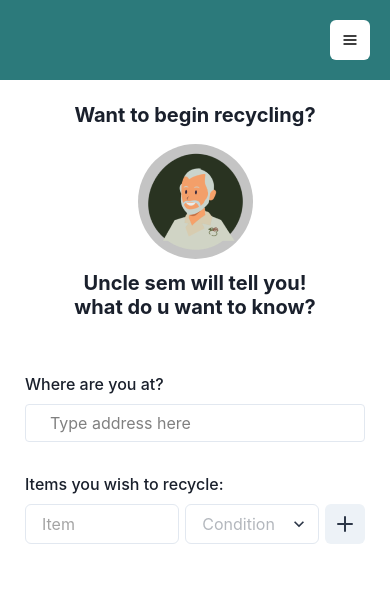
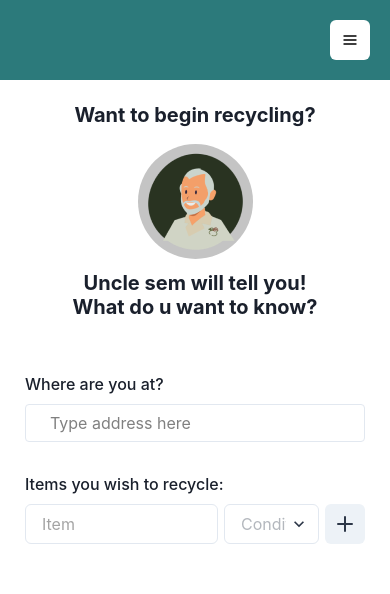
Before and after one commit to bettersg/recyclegowhere, a Next.js app in the folder client/: page / in a window 390 px wide. Shown: the top 594 px of the page. Built offline with nearby package versions, Linux system fonts and the light colour scheme.

Commit message:
Fix responsiveness of landing page

```diff
--- a/client/components/home/Banner.tsx
+++ b/client/components/home/Banner.tsx
@@ -1,4 +1,4 @@
-import { Flex, Heading, Image } from "@chakra-ui/react";
+import { Box, Flex, Heading, Image } from "@chakra-ui/react";
 import { ReactNode } from "react";
 import styled from "styled-components";
 
@@ -8,11 +8,14 @@ export const Banner = () => (
 		<Ellipse>
 			<Image src="/unclesemakau.png" alt="Uncle Semakau" />
 		</Ellipse>
-		<Text mt={17}>
-			Uncle sem will tell you!
-			<br />
-			what do u want to know?
-		</Text>
+		<Box
+			width={{
+				base: "250px",
+				md: "100%",
+			}}
+		>
+			<Text mt={17}>Uncle sem will tell you! What do u want to know?</Text>
+		</Box>
 	</Flex>
 );
 
--- a/client/components/home/UserInput/Items.tsx
+++ b/client/components/home/UserInput/Items.tsx
@@ -29,7 +29,7 @@ export const Items = ({ items, handleUpdateItem, handleAddItem, handleRemoveItem
 			</Text>
 			<VStack spacing="10px">
 				{items.map((item, index) => (
-					<HStack key={`item-${index}`} spacing="6px">
+					<HStack key={`item-${index}`} spacing="6px" width="100%">
 						<Input
 							placeholder="Item"
 							_placeholder={{ color: COLORS.Input.placeholder }}
@@ -39,6 +39,7 @@ export const Items = ({ items, handleUpdateItem, handleAddItem, handleRemoveItem
 							}}
 						/>
 						<StyledSelect
+							flexShrink={1.5}
 							placeholder="Condition"
 							color={item.condition ? "chakra-body-text" : COLORS.Select.placeholder}
 							iconColor={COLORS.Select.icon}
--- a/client/pages/index.tsx
+++ b/client/pages/index.tsx
@@ -1,4 +1,4 @@
-import { VStack } from "@chakra-ui/react";
+import { VStack, Container } from "@chakra-ui/react";
 import { Banner, UserInput } from "components/home";
 import { BasePage } from "layouts/BasePage";
 import type { NextPage } from "next";
@@ -6,10 +6,18 @@ import type { NextPage } from "next";
 const Home: NextPage = () => {
 	return (
 		<BasePage title="Home" description="Singapore's first recycling planner">
-			<VStack align="initial" mx={25} spacing={30}>
-				<Banner />
-				<UserInput />
-			</VStack>
+			<Container
+				maxW={{
+					base: "full",
+					sm: "container.md",
+				}}
+				padding={0}
+			>
+				<VStack align="initial" mx={25} spacing={30}>
+					<Banner />
+					<UserInput />
+				</VStack>
+			</Container>
 		</BasePage>
 	);
 };
```
